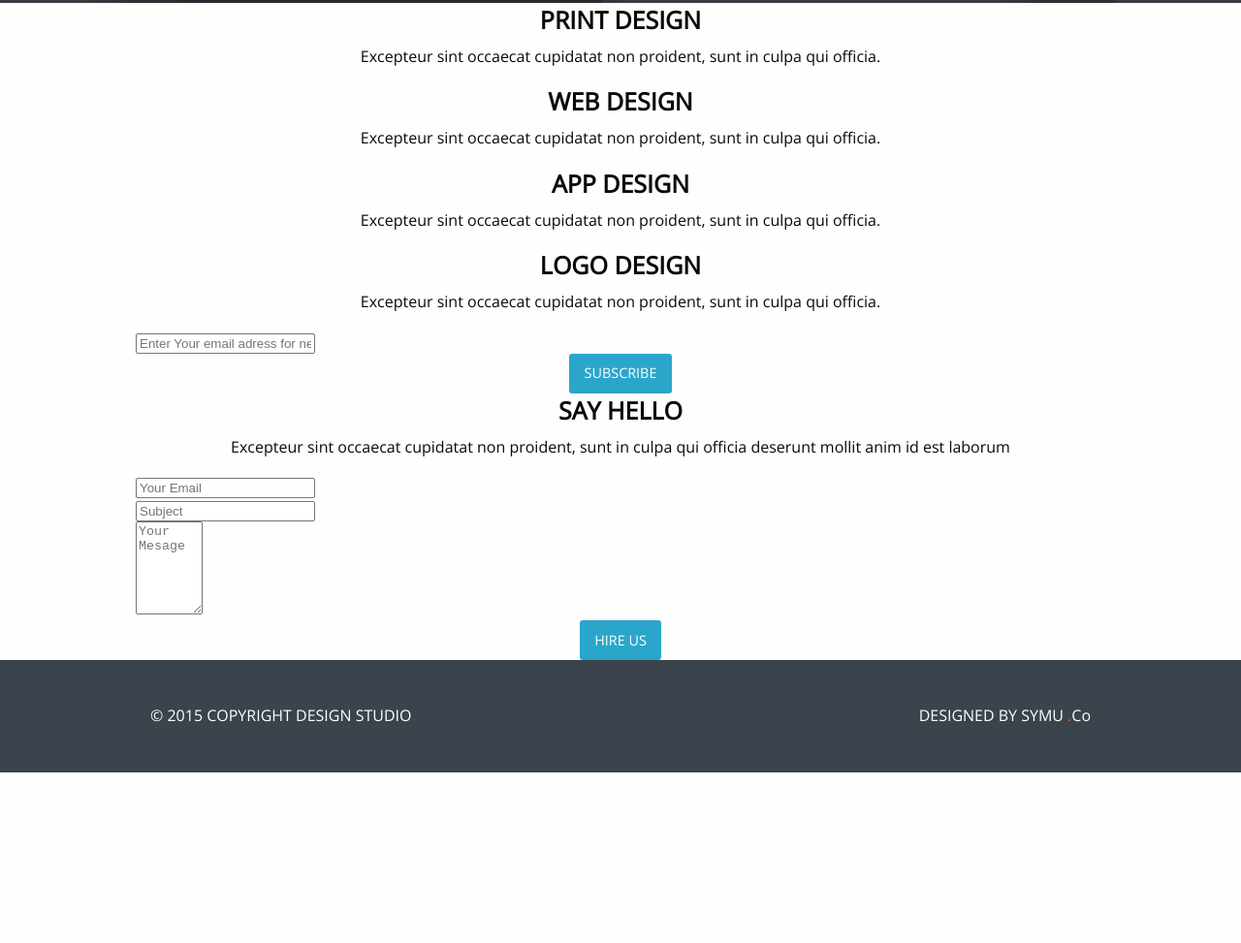
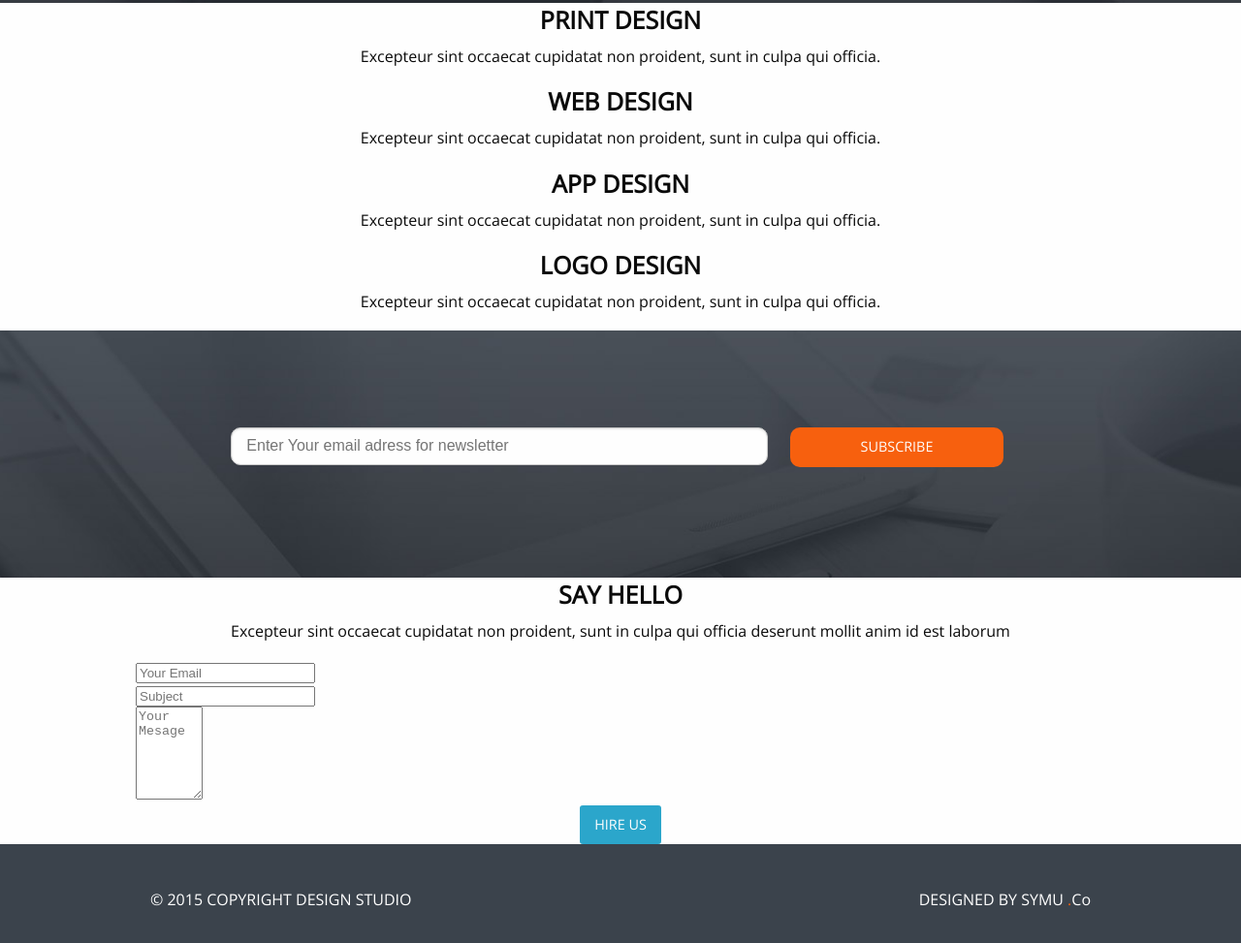
Before and after one commit to sinisa-gale/tanatos-studio, a plain HTML site: page index.html in a window 1280 px wide. Shown: the part 807-1780 px from the top of the page at 97% size. Before the commit the page ends 1604 px from the top, so only its background shows below. Drawn offline with nearby package versions, Linux system fonts and the light colour scheme.

Commit message:
newsletter completed

```diff
--- a/index.html
+++ b/index.html
@@ -14,10 +14,10 @@
 	<section class="banner position-relative">
 	    <header class="position-relative row">
 	            <div class="flex-container text-color-white">
-		            <div class="banner-title">
+		            <div class="banner-title column">
 		                <h4>Tanatos <span class="orange-color">Studio</span></h4>
 		            </div>
-		            <div class="text-right">
+		            <div class="text-right column">
 		                    <span id="menu">Menu</span>
 		                    <img id="menu-icon" src="./img/menu-icon.png" />
 		            </div>
@@ -74,14 +74,14 @@
 	<!-- service -->
 
 	<!-- Newsletter -->
-	<section class="newsletter wrapper position-relative">
-	    <div class="row  z-index--1 position-relative">
-	        <form>
-	            <div class="margin-right-2 medium-7 columns medium-push-1 small-8 small-push-2">
-	                <input placeholder="Enter Your email adress for newsletter" class=" margin-bottom-0 border__radious-10" type="text">
+	<section class="newsletter position-relative">
+	    <div class="row position-relative">
+	        <form class="flex-container">
+	            <div class="margin-right-10 medium-7 column medium-push-1">
+	                <input placeholder="Enter Your email adress for newsletter" class="border-radius" type="text">
 	            </div>
-	            <div class="medium-3 columns medium-pull-1 small-8 small-pull-2 text-center">
-	                <a class="button hollow secondary orange__btn border__radious-10 margin-bottom-0 width-100 active small-cenrtered">SUBSCRIBE</a>
+	            <div class="medium-3 column medium-pull-1 text-center">
+	                <a class="button border-radius">SUBSCRIBE</a>
 	            </div>
 	        </form>
 	    </div>
--- a/styles/style-resp.css
+++ b/styles/style-resp.css
@@ -21,6 +21,24 @@
 		width: 66.66667%;
 	}
 
+	.medium-3 {
+		width: 22%;
+	}
+
+	.medium-7 {
+		width: 55.33333%;
+	}
+
+	.medium-pull-1 {
+		position: relative;
+		left: -8.33333%;
+	}
+
+	.medium-push-1 {
+		position: relative;
+		left: 8.33333%;
+	}
+
 	.medium-offset-2 {
 	    margin-left: 16.66667%;
 	}
@@ -32,6 +50,10 @@
 
 	.down-arrow {
 		margin-top: 20px;
+	}
+
+	.margin-right-10 {
+		margin-right: 7rem;
 	}
 
 	footer p {
@@ -67,6 +89,11 @@
 		margin-top: 20px;
 	}
 
+	.newsletter {
+		padding-top: 50px;
+		padding-bottom: 50px;
+	}
+
 	footer {
 		padding-top: 35px;
 		padding-bottom: 35px;
@@ -78,6 +105,10 @@
 	header {
 		padding-top: 50px;
 		padding-bottom: 50px;
+	}
+
+	.margin-right-10 {
+		margin-right: 10rem;
 	}
 }
 
@@ -103,6 +134,11 @@
 		margin-top: 100px;
 	}
 
+	.newsletter {
+		padding-top: 100px;
+		padding-bottom: 100px;
+	}
+
 	footer {
 		padding-top: 45px;
 		padding-bottom: 45px;
--- a/styles/style.css
+++ b/styles/style.css
@@ -41,7 +41,7 @@ section.banner header {
 	display: flex;
 }
 
-.flex-container > div {
+.column {
 	width: 50%;
 	padding-right: 0.9375rem;
 	padding-left: 0.9375rem;
@@ -130,6 +130,39 @@ h4 {
 
 
 
+
+.newsletter {
+	background: url("../img/newsletter-background.jpg") no-repeat;
+    background-size: cover;
+    background-position: center;
+}
+
+.newsletter input {
+	box-sizing: border-box;
+    width: 100%;
+    height: 2.4375rem;
+    margin: 0 0 1rem;
+    padding: 0.5rem;
+    padding-left: 15px;
+    border: 1px solid #cacaca;
+    background-color: #fefefe;
+    box-shadow: inset 0 1px 2px rgb(10 10 10 / 10%);
+    font-size: 1rem;
+    font-weight: normal;
+    line-height: 1.5;
+    color: #0a0a0a;
+    transition: box-shadow 0.5s, border-color 0.25s ease-in-out;
+    appearance: none;
+}
+
+.newsletter a {
+	background-color: #F7600E;
+	margin-bottom: 0;
+}
+
+
+
+
 footer {
 	background-color: #3B434C;
 	display: block;
```
